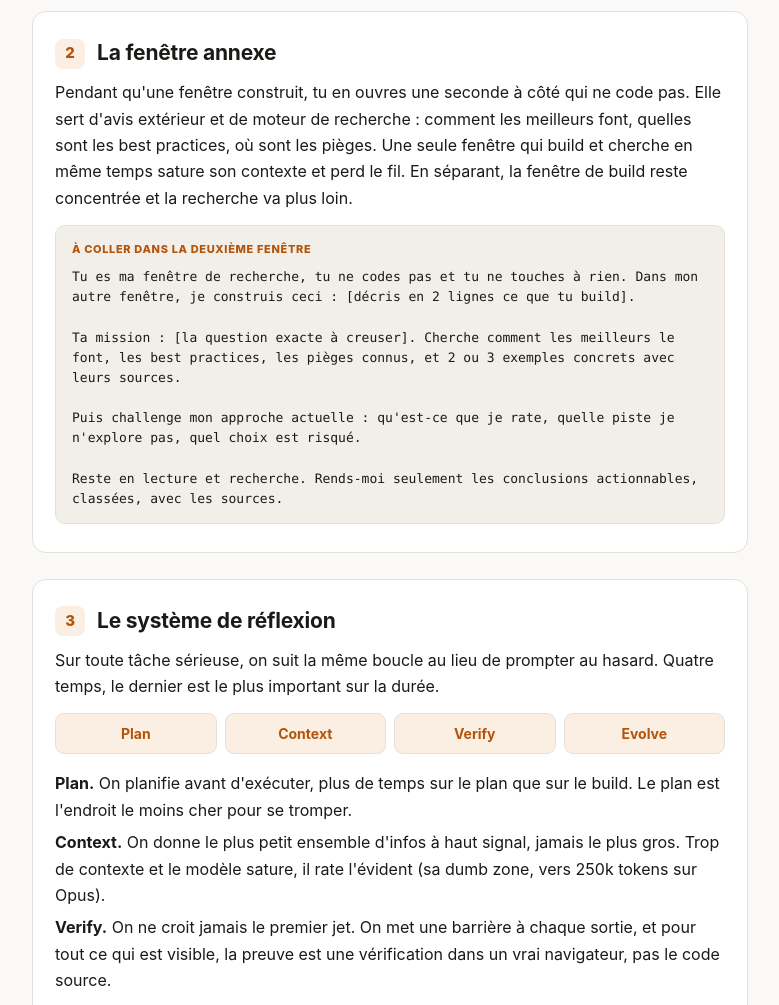
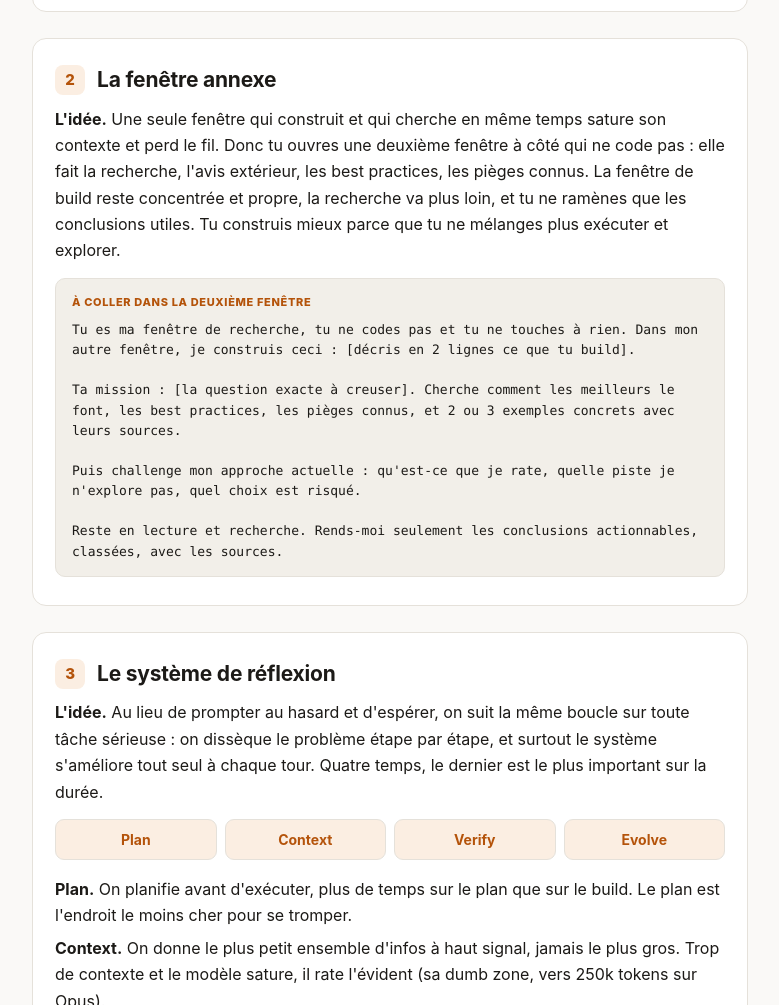
Before and after one commit to garygerardy/systeme-claude-code, a plain HTML site: page index.html in a window 1280 px wide. Shown: the part 1326-2331 px from the top of the page, without its empty margins (250-1029 px from the left). Drawn offline with Linux system fonts and the light colour scheme.

Commit message:
Cases: intro 'l'idee' + le benefice avant chaque prompt

```diff
--- a/index.html
+++ b/index.html
@@ -83,7 +83,7 @@
   <!-- 1 -->
   <section class="block">
     <h2><span class="num">1</span><span class="t">Le comité</span></h2>
-    <p>Sur un projet ambitieux, une IA seule te donne un premier jet plausible et confiant. Un comité te donne un jet qui a déjà survécu à une attaque. Le principe : au lieu d'une voix, tu fais jouer trois rôles opposés, un stratège qui propose, un challenger qui casse, un expert du domaine qui connaît le terrain. Celui qui produit une idée ne la valide jamais, et c'est toi qui tranches.</p>
+    <p><b>L'idée.</b> L'IA seule te sort un premier jet plausible et confiant, donc tu risques de foncer dans une direction juste parce qu'elle sonnait bien. Le comité règle ça : au lieu d'une voix, trois rôles opposés se challengent avant que tu décides. Un stratège propose, un challenger casse, un expert du domaine rattrape les détails du métier. Celui qui produit une idée ne la valide jamais, et c'est toi qui tranches. Résultat : tu avances avec une direction qui a déjà survécu à une attaque, pas avec un premier jet.</p>
 
     <div class="brief">
       <span class="brief-label">À coller dans ton Claude Code</span>
@@ -106,7 +106,7 @@ Le projet : [décris ton projet ou ta décision en quelques lignes].</p>
   <!-- 2 -->
   <section class="block">
     <h2><span class="num">2</span><span class="t">La fenêtre annexe</span></h2>
-    <p>Pendant qu'une fenêtre construit, tu en ouvres une seconde à côté qui ne code pas. Elle sert d'avis extérieur et de moteur de recherche : comment les meilleurs font, quelles sont les best practices, où sont les pièges. Une seule fenêtre qui build et cherche en même temps sature son contexte et perd le fil. En séparant, la fenêtre de build reste concentrée et la recherche va plus loin.</p>
+    <p><b>L'idée.</b> Une seule fenêtre qui construit et qui cherche en même temps sature son contexte et perd le fil. Donc tu ouvres une deuxième fenêtre à côté qui ne code pas : elle fait la recherche, l'avis extérieur, les best practices, les pièges connus. La fenêtre de build reste concentrée et propre, la recherche va plus loin, et tu ne ramènes que les conclusions utiles. Tu construis mieux parce que tu ne mélanges plus exécuter et explorer.</p>
 
     <div class="brief">
       <span class="brief-label">À coller dans la deuxième fenêtre</span>
@@ -123,7 +123,7 @@ Reste en lecture et recherche. Rends-moi seulement les conclusions actionnables,
   <!-- 3 -->
   <section class="block">
     <h2><span class="num">3</span><span class="t">Le système de réflexion</span></h2>
-    <p>Sur toute tâche sérieuse, on suit la même boucle au lieu de prompter au hasard. Quatre temps, le dernier est le plus important sur la durée.</p>
+    <p><b>L'idée.</b> Au lieu de prompter au hasard et d'espérer, on suit la même boucle sur toute tâche sérieuse : on dissèque le problème étape par étape, et surtout le système s'améliore tout seul à chaque tour. Quatre temps, le dernier est le plus important sur la durée.</p>
 
     <div class="flow">
       <div class="step">Plan</div>
```
